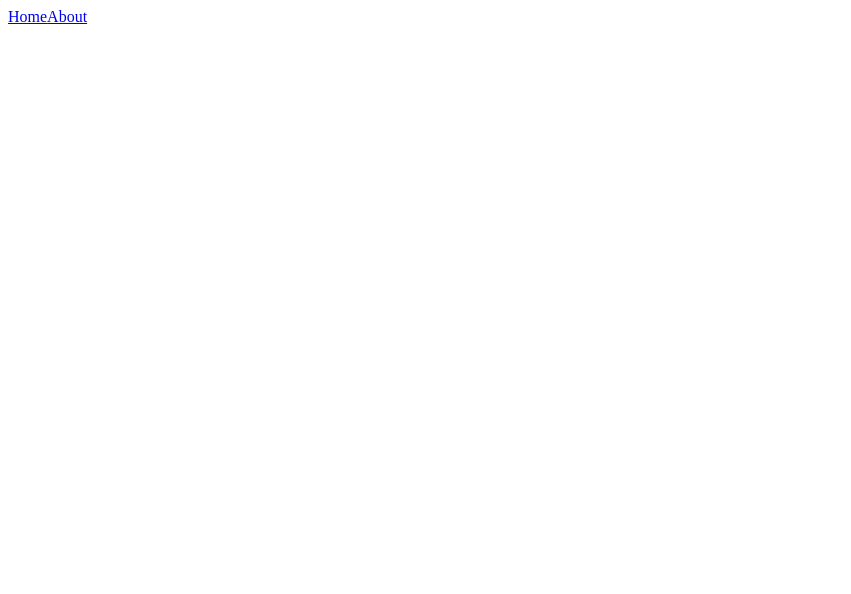
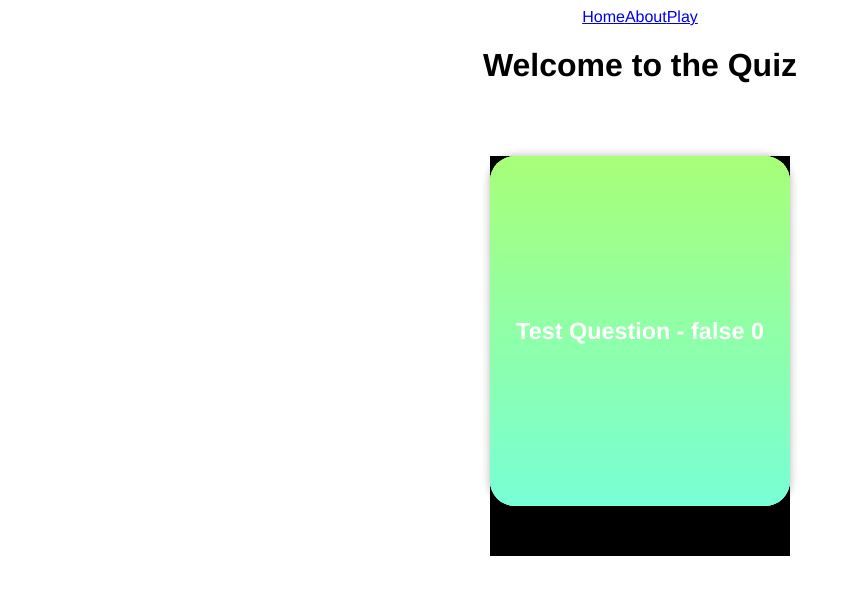
Before and after one commit to misztel/slidingQuiz, a Vue app: page /play in a window 1280 px wide. Shown: the top 594 px of the page, without its empty margins (0-851 px from the left). Built offline with nearby package versions, Linux system fonts and the light colour scheme.

Commit message:
Vuex, card animations

```diff
--- a/package.json
+++ b/package.json
@@ -10,9 +10,10 @@
   },
   "dependencies": {
     "core-js": "^3.6.5",
+    "es6-promise": "^4.2.8",
     "vue": "^2.6.11",
     "vue-router": "^3.2.0",
-    "vuex": "^3.4.0"
+    "vuex": "^3.5.1"
   },
   "devDependencies": {
     "@vue/cli-plugin-babel": "~4.4.0",
--- a/src/App.vue
+++ b/src/App.vue
@@ -3,6 +3,7 @@
     <div class="nav">
       <router-link to="/">Home</router-link>
       <router-link to="/about">About</router-link>
+      <router-link to="/play">Play</router-link>
     </div>
     <router-view />
   </div>
@@ -10,4 +11,10 @@
 
 <style lang="scss" scoped>
 
+.app{
+  font-family: "Avenir", Helvetica, Arial, sans-serif;
+  text-align: center;
+  overflow: hidden;
+}
+
 </style>
--- /dev/null
+++ b/src/components/Card.vue
@@ -0,0 +1,126 @@
+<template>
+  <div
+    class="card"
+    @mousedown="counter"
+    :class="{isCurrent: isCurrent}"
+    :style="{'z-index': card.index, 'transform': `translate(${drag}px) rotate(${deg}deg`}"
+  >
+    <h3 class="cardTitle"> {{ card.card }} <span>{{card.index}}</span></h3>
+  </div>
+</template>
+
+<script>
+export default {
+  props: {
+    card: {
+      type: Object,
+      required: true,
+    },
+
+    isCurrent: {
+      type: Boolean,
+      required: true,
+    },
+  },
+  data() {
+    return {
+      cardData: this.$props.card,
+      drag: 0,
+      deg: 0,
+      max: 350,
+      min: 90,
+    };
+  },
+  methods: {
+    counter(event) {
+      event.target.classList.remove('go__back');
+      const startX = event.clientX;
+      onmousemove = (e) => {
+        this.drag = (e.clientX - startX);
+        this.deg = this.drag / 15;
+        console.log(this.drag);
+      };
+
+      onmouseup = () => {
+        console.log('up');
+        onmousemove = null;
+        if (this.drag < this.min && this.drag > -this.min) {
+          event.target.classList.add('go__back');
+          console.log('back');
+          this.drag = 0;
+          this.deg = 0;
+        } else {
+          console.log('relase');
+
+          if (this.drag >= this.min && this.drag < this.max) {
+            event.target.classList.add('right__confirmed');
+            // this.cardData.shift();
+            // DELETE ITEM FROM ARRAY/OBJECT WITH QUESTIONS VUEX???
+            console.log(this.card.card);
+          } else if (this.drag <= -this.min && this.drag > -this.max) {
+            event.target.classList.add('left__confirmed');
+            // this.cardData.shift();
+          }
+
+          this.drag = 0;
+          this.deg = 0;
+        }
+      };
+
+      if (event) {
+        console.log(this.cardData.card, this.count, event.clientX);
+      }
+    },
+  },
+};
+</script>
+
+<style lang="scss" scoped>
+@import "../styles/index.scss";
+
+.card {
+  position: absolute;
+  cursor: pointer;
+  display: flex;
+  max-height: 350px;
+  width: 300px;
+  align-content: center;
+  align-items: center;
+  border-radius: 25px;
+  margin: auto;
+  font-size: 20px;
+  font-weight: 600;
+  color: $text;
+  background-image: linear-gradient(
+    -180deg,
+    $secondary-gradient-start 0%,
+    $secondary-gradient-end 100%
+  );
+  transform-origin: 50%, 100%;
+  box-shadow: 0 0 10px rgba(0, 0, 0, 0.1);
+  user-select: none;
+  will-change: transform, opacity;
+
+  height: 100vw;
+}
+.cardTitle{
+    width: 100%;
+}
+
+.go__back{
+  transition: transform 0.3s ease-out;
+}
+
+.left__confirmed {
+  transform: translate(-350px, 150px) rotate(-45deg)!important;
+  opacity: 0;
+  transition: all 0.4s ease;
+}
+
+.right__confirmed{
+  transform: translate(350px, 150px) rotate(45deg)!important;
+  opacity: 0;
+  transition: all 0.4s ease;
+}
+
+</style>
--- /dev/null
+++ b/src/components/CardsStack.vue
@@ -0,0 +1,49 @@
+<template>
+  <div class="main">
+    <div class="cards">
+      <Card
+        v-for="(card, index) in cards"
+        :key="card.index"
+        :card="{card:card.question, index: -index}"
+        :is-current="index === 0"
+      />
+    </div>
+  </div>
+</template>
+
+<script>
+import Card from '@/components/Card.vue';
+
+export default {
+  components: {
+    Card,
+  },
+
+  computed: {
+    cards() {
+      return this.$store.state.cards;
+    },
+  },
+};
+</script>
+
+<style lang="scss" scoped>
+@import "../styles/index.scss";
+
+.main{
+  width: 100%;
+  height: 500px;
+  display: flex;
+  align-items: center;
+  justify-content: center;
+}
+
+.cards {
+  position: relative;
+  display: flex;
+  height: 400px;
+  width: 300px;
+  background-color: #000;
+  z-index: 0;
+}
+</style>
--- a/src/router/index.js
+++ b/src/router/index.js
@@ -18,6 +18,14 @@
     // which is lazy-loaded when the route is visited.
     component: () => import(/* webpackChunkName: "about" */ '../views/About.vue'),
   },
+  {
+    path: '/play',
+    name: 'Play',
+    // route level code-splitting
+    // this generates a separate chunk (about.[hash].js) for this route
+    // which is lazy-loaded when the route is visited.
+    component: () => import(/* webpackChunkName: "about" */ '../views/Play.vue'),
+  },
 ];
 
 const router = new VueRouter({
--- a/src/store/index.js
+++ b/src/store/index.js
@@ -5,6 +5,11 @@
 
 export default new Vuex.Store({
   state: {
+    cards: [
+      { question: 'Test Question - false', answer: false },
+      { question: 'Second Test Question - true', answer: false },
+      { question: 'Third Question - false', answer: false },
+    ],
   },
   mutations: {
   },
--- /dev/null
+++ b/src/styles/colors.scss
@@ -0,0 +1,16 @@
+$primary-gradient-start: #d94e47;
+$primary-gradient-end: #df1165;
+
+$secondary-gradient-start: #a8ff78;
+$secondary-gradient-end: #78ffd6;
+
+$tertiary-gradient-start: #FF0099;
+$tertiary-gradient-end: #493240;
+
+$quaternary-gradient-start: #f5af19;
+$quaternary-gradient-end: #f12711;
+
+$quinary-gradient-start: #ff00cc;
+$quinary-gradient-end: #333399;
+
+$text: #fff;
--- /dev/null
+++ b/src/styles/index.scss
@@ -0,0 +1,7 @@
+@import "../styles/mixins.scss";
+@import "../styles/colors.scss";
+@import "../styles/animations.scss";
+
+*{
+  box-sizing: border-box;
+}
--- /dev/null
+++ b/src/views/Play.vue
@@ -0,0 +1,36 @@
+<template>
+  <div class="play">
+    <h1 @click="counter">Welcome to the Quiz</h1>
+    <CardsStack />
+  </div>
+</template>
+
+<script>
+import CardsStack from '../components/CardsStack.vue';
+
+export default {
+  components: {
+    CardsStack,
+  },
+
+  name: 'Play',
+
+  data() {
+    return {
+      count: 0,
+    };
+  },
+  methods: {
+    counter(event) {
+      this.count += 1;
+      if (event) {
+        console.log(event.target.tagName);
+      }
+    },
+  },
+};
+</script>
+
+<style lang="scss" scoped>
+
+</style>
```
Also changed, not shown: src/styles/animations.scss (added), src/styles/mixins.scss (added), src/styles/typography.scss (added), 1 other file (tests, documents, lock files or other folders).
